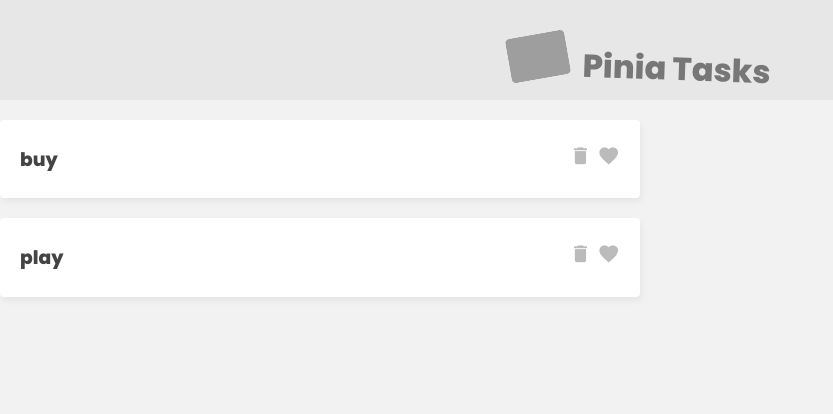
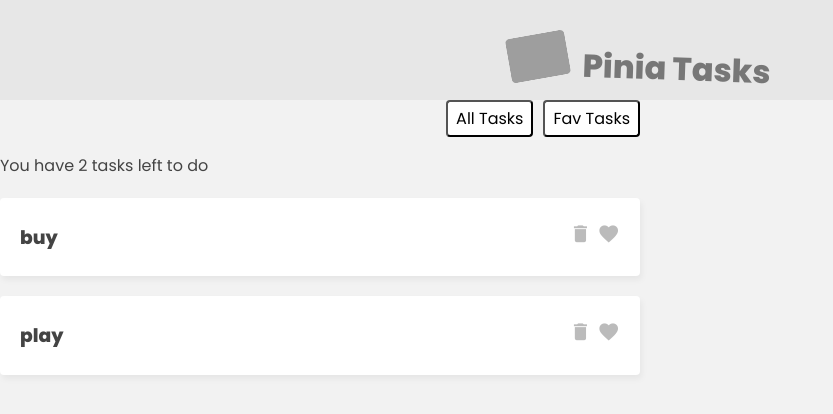
Before and after one commit to EricTimRussell/pinia, a Vue app: page / in a window 1280 px wide. Shown: the top 414 px of the page, without its empty margins (0-833 px from the left). Built offline with nearby package versions, Linux system fonts and the light colour scheme; grey boxes are pictures that could not be loaded.

Commit message:
pinia getters

```diff
--- a/src/App.vue
+++ b/src/App.vue
@@ -5,9 +5,22 @@
       <h1>Pinia Tasks</h1>
     </header>
 
+    <!-- filter -->
+    <nav class="filter">
+      <button @click="filter = 'all'">All Tasks</button>
+      <button @click="filter = 'favs'">Fav Tasks</button>
+    </nav>
+
     <!-- task list -->
-    <div class="task-list">
+    <div class="task-list" v-if="filter === 'all'">
+      <p>You have {{ taskStore.totalCount }} tasks left to do</p>
       <div v-for="t in taskStore.tasks">
+        <TaskDetails :t="t" />
+      </div>
+    </div>
+    <div class="task-list" v-if="filter === 'favs'">
+      <p>You have {{ taskStore.favs.length }} fav tasks left to do</p>
+      <div v-for="t in taskStore.favs">
         <TaskDetails :t="t" />
       </div>
     </div>
@@ -16,13 +29,17 @@
 </template>
 
 <script>
+import { ref } from "vue"
 import TaskDetails from './components/TaskDetails.vue'
 import { useTaskStore } from './stores/TaskStore'
 export default {
   components: { TaskDetails },
   setup() {
     const taskStore = useTaskStore()
-    return { taskStore }
+
+    const filter = ref('all')
+
+    return { taskStore, filter }
   }
 }
 </script>
--- a/src/assets/main.css
+++ b/src/assets/main.css
@@ -38,7 +38,6 @@
 
 .task-list {
   max-width: 640px;
-  margin: 20px, auto;
 }
 
 .task {
@@ -67,3 +66,18 @@
   cursor: pointer;
   color: #bbb;
 }
+
+.filter {
+  width: 640px;
+  text-align: right;
+}
+
+.filter button {
+  display: inline-block;
+  margin-left: 10px;
+  background: #fff;
+  border-radius: 4px;
+  padding: 4px 8px;
+  cursor: pointer;
+  font-size: 1rem;
+}
--- a/src/stores/TaskStore.js
+++ b/src/stores/TaskStore.js
@@ -6,5 +6,13 @@
       { id: 1, title: "buy", isFav: false },
       { id: 2, title: "play", isFav: true }
     ]
-  })
+  }),
+  getters: {
+    favs() {
+      return this.tasks.filter(t => t.isFav)
+    },
+    totalCount() {
+      return this.tasks.length
+    }
+  }
 })
```
